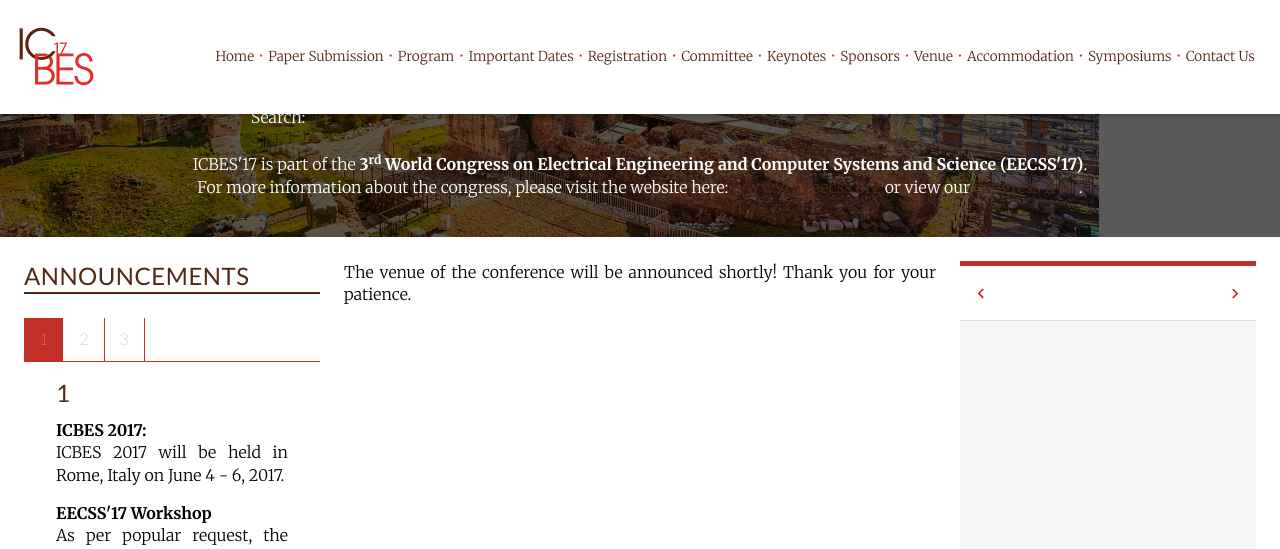
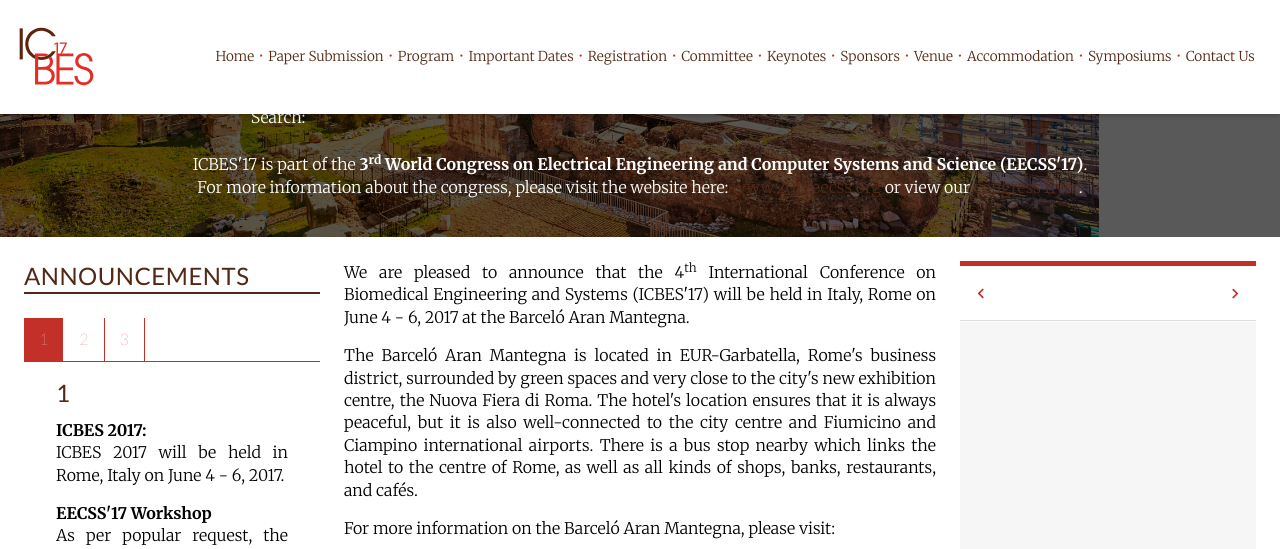
Before and after one commit to intaset/icbes, a Jekyll site: the page built from venue.html, in a window 1280 px wide and 1400 px high, scrolled down 270 px. Shown: the top 549 px of the window. Built offline with Jekyll 4.4.1, drawn with Linux system fonts in a browser that asks for light colours; nearby versions of some CDN libraries; Markdown is read by kramdown in place of the engine named in the settings; comment, search, counter and statistics services are not loaded; some of the changed text lies outside the part shown.

Commit message:
added hotel info

```diff
--- a/venue.html
+++ b/venue.html
@@ -7,21 +7,23 @@
 
 <div class="unit unit-s-1 unit-m-1-4-1 unit-l-1-4-1">
   <div class="unit-spacer content">
-  <p class="body">The venue of the conference will be announced shortly! Thank you for your patience.</p>
-<!-- <p class="body">We are pleased to announce that the 4<sup>th</sup>  International Conference on Multimedia and Human-Computer Interaction (MHCI'16) will be held in Budapest, Hungary, on August  16 - 17, 2016 at the Novotel Budapest Centrum.</p>
- <p class="body">Art nouveau style Novotel Budapest  Centrum is located in the city centre with easy access. Enjoy 4-star comfort in  sound-proof, air-conditioned rooms with tea/coffee making facilities. Café  Palace restaurant await our guests with live piano music, Hungarian and  International tastes. The hotel offers free entrance into a fitness room, jacuzzi,  and sauna. Free WiFi is available in the entire Hotel. </p>
- <p class="body">
-  Metro, trams and buses are on your  doorstep. Novotel Budapest Centrum is close to Keleti Railway station as well  to Blaha Lujza square on Pest side of Budapest. With easy access to public  transportation, you can quickly reach the Danube River, shopping areas of  Budapest, the Syma congress centre, Hungexpo exhibition field, or the Budapest  Arena concert hall. Restaurants with international kitchen and excellent bars,  pubs can be found in close proximity of the Hotel.</p>
- <p class="body">For more information on Novotel  Budapest Centrum, please visit:</p>
+  <!-- <p class="body">The venue of the conference will be announced shortly! Thank you for your patience.</p> -->
 
-<center><a href="http://www.accorhotels.com/gb/hotel-3560-novotel-budapest-centrum/index.shtml" target="_blank" class="body-link"><img src="../img/novotel_logo.png" class="flex-sponsor"></a></center>
+<p class="body">We are pleased to announce that the 4<sup>th</sup> International Conference on Biomedical Engineering and Systems (ICBES'17) will be held in Italy, Rome on June 4 - 6, 2017 at the Barceló Aran Mantegna.</p>
+
+<p class="body">The Barceló Aran Mantegna is located in EUR-Garbatella, Rome's business district, surrounded by green spaces and very close to the city's new exhibition centre, the Nuova Fiera di Roma. The hotel's location ensures that it is always peaceful, but it is also well-connected to the city centre and Fiumicino and Ciampino international airports. There is a bus stop nearby which links the hotel to the centre of Rome, as well as all kinds of shops, banks, restaurants, and cafés.</p>
+
+<p class="body">For more information on the Barceló Aran Mantegna, please visit:</p>
+<br>
+<center><a href="https://www.barcelo.com/en-us/hotels/italy/rome/barcelo-aran-mantegna/" target="_blank" class="body-link"><img src="../img/Logo-Barcelo_BHR_pos.png"  width="50%"></a></center>
+<br>
+<p class="body">Rome, Italy’s capital, is a sprawling, cosmopolitan city with nearly 3,000 years of globally influential art, architecture and culture on display. Ancient ruins such as the Forum and the Colosseum evoke the power of the former Roman Empire. Vatican City, headquarters of the Roman Catholic Church, has St. Peter’s Basilica and the Vatican Museums, which house masterpieces such as Michelangelo’s Sistine Chapel frescoes.</p>
+
+<p class="body">Rome can be reached very easily via its airports (Leonardo da Vinci and Ciampino), by rail (the two large stations, Termini and Tiburtina), and even by sea (the ports of Ostia, Fiumicino and Civitavecchia). </p>
+
+<p class="body">For more information on Rome, please visit <b><i><a href="http://www.turismoroma.it" target="_blank" class="body-link">Turismoroma</a></i></b>, the city’s tourist portal.</p>
 
 
- <p class="body">Often described as the &quot;Little  Paris of Middle Europe&quot;, Budapest is famous not only for the monuments  reflecting its own 1,000-year-old culture, but also for the relics of others  who settled here. Remains from both Roman occupation and much later ruled by the  Turks can still be seen in the city. After the Ottoman Empire the union with  Austria has a particular influence on the city's form and style.</p>
- <p class="body">The capital has two sides, Buda and  Pest, stretching along the banks of the Danube, representing two different  characters of the city.<br>
-  Suburban Buda and its historic castle  district offer medieval streets and houses, museums, caves and Roman ruins. The  dynamic Pest side boasts the largest parliament building in Europe, riverside  promenades, flea markets, bookstores, antique stores and café houses.</p>
-  <p class="body">
-  Budapest has a lot to offer. Museums  and galleries, churches and synagogues, palaces and historic buildings, baths  and pools are presented together with the influence of Secession in the city.</p>
- <p class="body">For more information on Budapest,  please visit: <a href="http://www.budapest.com" class="body-link">www.budapest.com</a>. </p> -->
+
   </div>
   </div>
```
Also changed, not shown: 1 other file.
